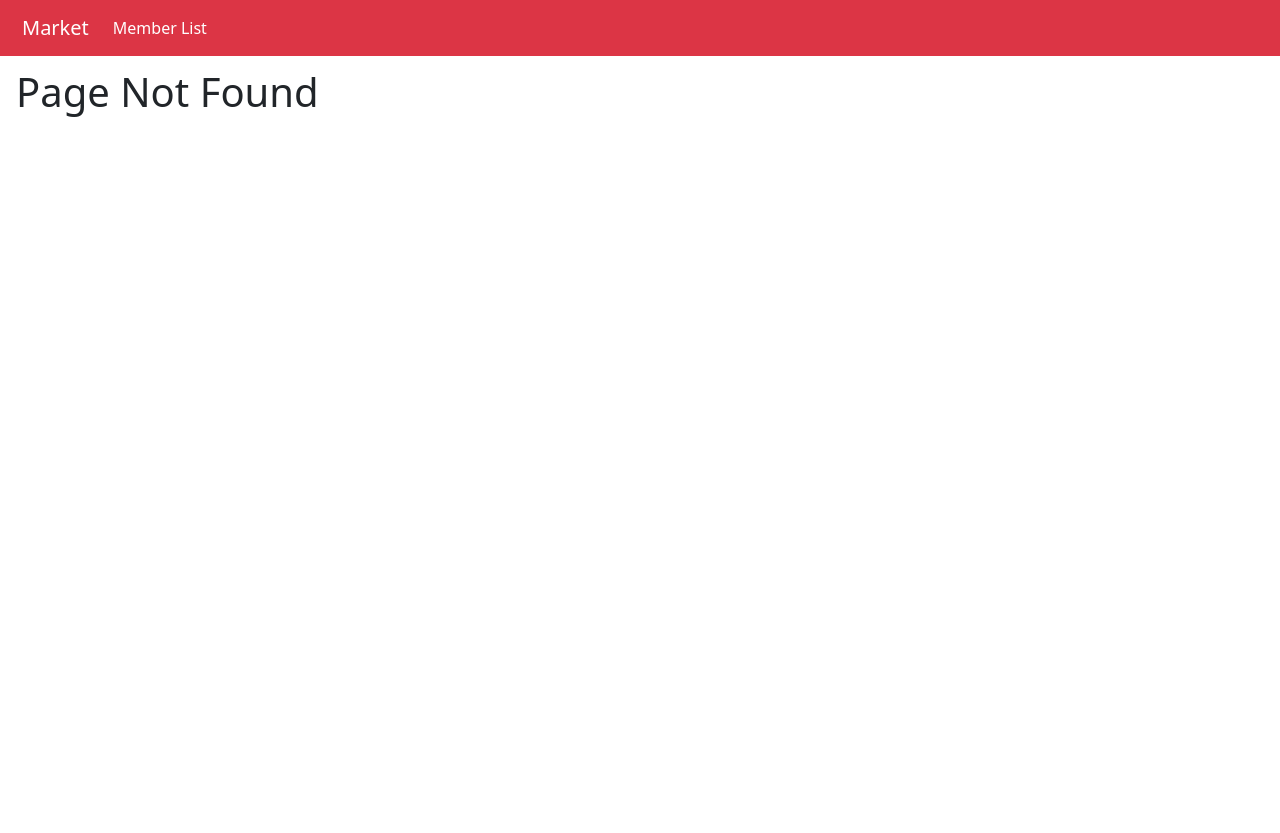
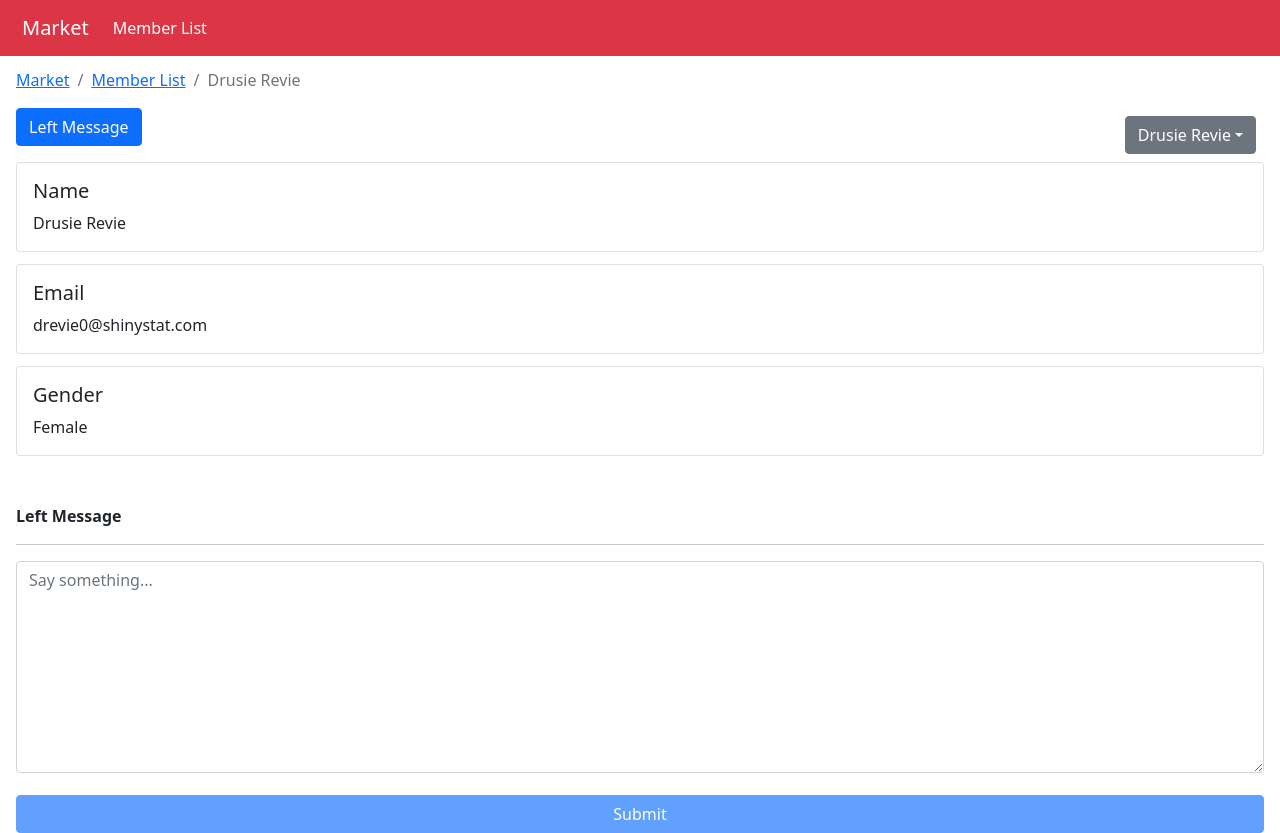
Before and after one commit to chenjiahau/Express-with-Vue2, a Vue app in the folder client/: page /member-list/member/1/left-message in a window 1280 px wide. Before the commit this address had no page. Before the commit the page ends 800 px from the top, so only its background shows below. Built offline with nearby package versions, Linux system fonts and the light colour scheme.

Commit message:
Children router

```diff
--- /dev/null
+++ b/client/src/components/LeftMessage.vue
@@ -0,0 +1,69 @@
+<template>
+  <div class="left-message">
+    <strong>Left Message</strong>
+    <hr/>
+    <b-form-group>
+      <b-form-textarea
+        id="textarea"
+        placeholder="Say something..."
+        v-model="message"
+      ></b-form-textarea>
+    </b-form-group>
+    <b-button
+      type="submit"
+      variant="primary"
+      @click="sendMessage()"
+      :disabled="!message"
+    >Submit</b-button>
+    <div class="card messages" v-for="(message) in messages" :key="message.id">
+      <div class="card-body">
+        <h5 class="card-title">#{{message.id + 1}}</h5>
+        <p class="card-text">{{message.message}}</p>
+      </div>
+    </div>
+  </div>
+</template>
+
+<script>
+import MemberList from '../mixins/MemberList';
+
+export default {
+  name: 'LeftMessage',
+  mixins: [MemberList],
+  data: function() {
+    return {
+      message: null
+    }
+  },
+  methods: {
+    sendMessage: function() {
+      this.addMessage(this.$parent.member.id, this.message);
+      this.message = null;
+    }
+  },
+  computed: {
+    messages: function() {
+      return this.$parent.member.messages;
+    }
+  }
+}
+</script>
+
+<style scoped>
+  .left-message {
+    margin-top: 48px;
+  }
+
+  .messages {
+    margin: 6px 0 2px 0;
+  }
+
+  textarea {
+    height: 212px;
+    margin-bottom: 22px;
+  }
+
+  button {
+    width: 100%;
+  }
+</style>
--- a/client/src/components/MemberDetail.vue
+++ b/client/src/components/MemberDetail.vue
@@ -1,7 +1,6 @@
 <template>
-  <div v-if="member">
-    <nav aria-label="breadcrumb" class="d-flex justify-content-between">
-      <div>
+  <div class="member-detail" v-if="member">
+    <nav aria-label="breadcrumb">
       <ol class="breadcrumb">
         <li class="breadcrumb-item">
           <router-link
@@ -23,6 +22,10 @@
         </li>
         <li class="breadcrumb-item active" aria-current="page">{{member['first_name']}} {{member['last_name']}}</li>
       </ol>
+    </nav>
+    <div class="d-flex justify-content-between">
+      <div>
+        <b-button variant="primary" @click="leftMessage()">Left Message</b-button>
       </div>
       <div>
         <b-dropdown
@@ -39,7 +42,7 @@
           </b-dropdown-item>
         </b-dropdown>
       </div>
-    </nav>
+    </div>
     <div class="card" >
       <div class="card-body">
         <h5 class="card-title">Name</h5>
@@ -58,6 +61,7 @@
         <p class="card-text">{{member['gender']}}</p>
       </div>
     </div>
+    <router-view></router-view>
   </div>
 </template>
 
@@ -94,6 +98,12 @@ export default {
           id: memberId.toString()
         }
       })
+    },
+    leftMessage: function() {
+      this.$router.push({
+        name: 'leftMessage'
+      })
+      .catch(()=>{});
     }
   }
 }
--- a/client/src/components/MemberList.vue
+++ b/client/src/components/MemberList.vue
@@ -1,5 +1,5 @@
 <template>
-  <div>
+  <div class="member-list">
     <nav aria-label="breadcrumb">
       <ol class="breadcrumb">
         <li class="breadcrumb-item">
--- a/client/src/main.js
+++ b/client/src/main.js
@@ -9,6 +9,7 @@ import App from './App.vue';
 import MarketHome from './components/MarketHome';
 import MemberList from './components/MemberList';
 import MemberDetail from './components/MemberDetail';
+import LeftMessage from './components/LeftMessage';
 import PageNotFound from './components/PageNotFound';
 
 Vue.use(BootstrapVue);
@@ -23,7 +24,10 @@ const router = new VueRouter({
       path: '/member-list/member/:id',
       props: true,
       name: 'memberDetail',
-      component: MemberDetail
+      component: MemberDetail,
+      children: [
+        { path: 'left-message', name: 'leftMessage', component: LeftMessage }
+      ]
     },
     { path: '*', component: PageNotFound }
   ]
--- a/client/src/mixins/MemberList.js
+++ b/client/src/mixins/MemberList.js
@@ -6,9 +6,22 @@ export default {
       memberList
     }
   },
+  created() {
+    this.memberList.map(member => member['messages'] = []);
+  },
   methods: {
     getMemberById: function (id) {
       return this.memberList.filter(member => member.id === +id)[0]
+    },
+    addMessage: function (id, message) {
+      this.memberList.map(member => {
+        if (member.id === id) {
+          member.messages.push({
+            id: member.messages.length,
+            message
+          })
+        }
+      })
     }
   }
 }
```
Also changed, not shown: 1 other file (tests, documents, lock files or other folders). Lines whose indentation alone changed are shown as unchanged.
